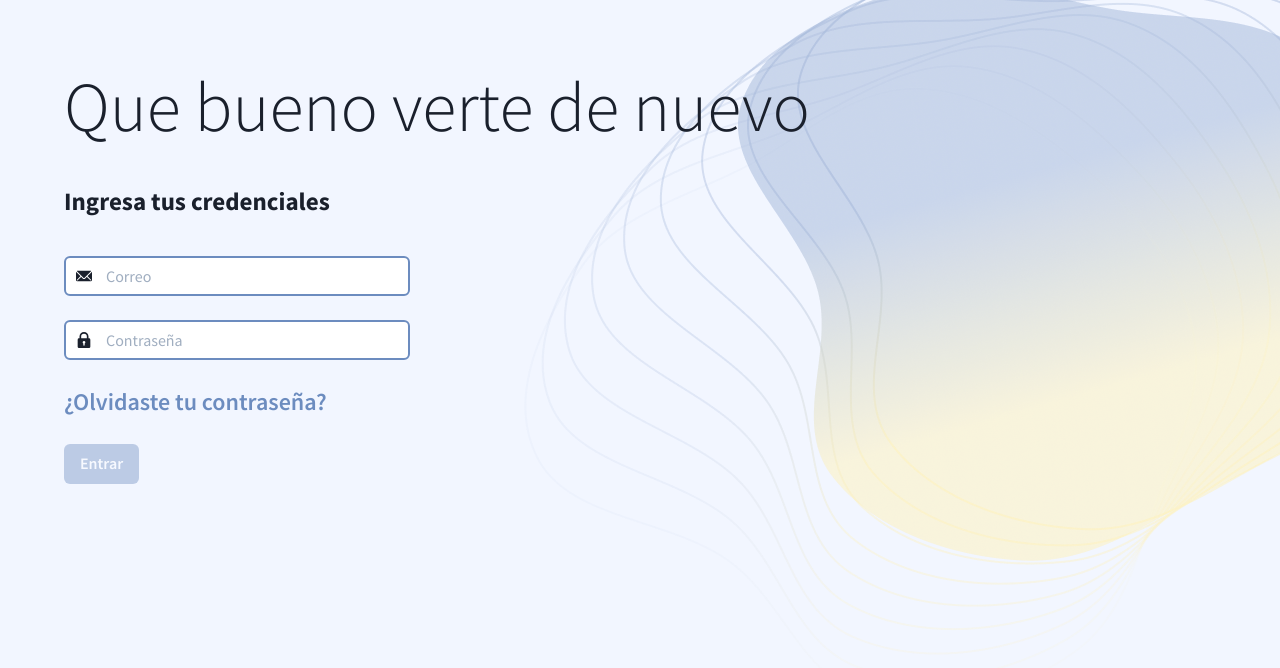
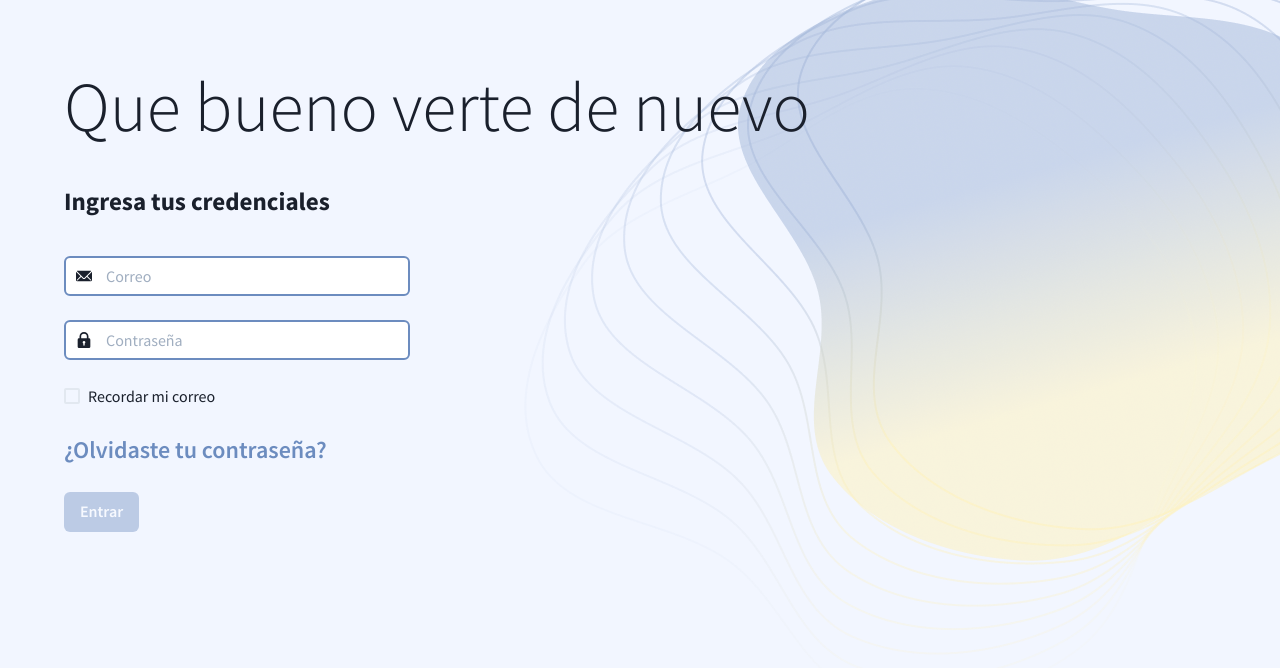
Before and after one commit to andreadelou/Proyecto-_IS, a React (Create React App) app: page / in a window 1280 px wide. Shown: the top 668 px of the page. Built offline with nearby package versions, Linux system fonts and the light colour scheme; no server answers.

Commit message:
Implementando recordar usuario en pagina login

```diff
--- a/src/pages/Login.js
+++ b/src/pages/Login.js
@@ -12,7 +12,9 @@ import {
   useToast,
   HStack,
   Spinner,
-  useDisclosure
+  useDisclosure,
+  FormLabel,
+  Checkbox
 } from "@chakra-ui/react";
 import { EmailIcon, LockIcon } from "@chakra-ui/icons";
 import blob from "../assets/blob01.png";
@@ -32,10 +34,12 @@ function Login() {
   const [password, setPassword] = useState();
   // Auth State
   const [user, loading, error] = useAuthState(auth);
+  // User remind
+  const [remindUser, setRemindUser] = useState(false);
+  const [finishedCheckRemindUser, setFinishChekRemindUser] = useState(false);
 
   const navigate = useNavigate(); // navigate
   const { isOpen, onOpen, onClose } = useDisclosure();  // Modal settings
-
 
 
   // Use the toast
@@ -49,6 +53,11 @@ function Login() {
     // }
     // signOut();
     if (user) return navigate("/home");
+    if (localStorage.getItem('email')) {
+      setEmail(localStorage.getItem('email'))
+      setRemindUser(true);
+    }
+    setFinishChekRemindUser(true);
   }, [user, loading]);
 
 
@@ -81,7 +90,6 @@ function Login() {
   }
 
 
-
   const onSuccessReset = () => {
     toast({
       title: 'Se te ha enviado un correo para resetear tu contraseña.',
@@ -110,12 +118,23 @@ function Login() {
         <VStack spacing={"24px"} width="30%" alignItems={"start"}>
           <InputGroup>
             <InputLeftElement pointerEvents={"none"} children={<EmailIcon />} />
-            <Input variant={'input'} placeholder="Correo" type={"email"} onChange={($event) => { setEmail($event.target.value) }} />
+            <Input variant={'input'} defaultValue={email} placeholder="Correo" type={"email"} onChange={($event) => { setEmail($event.target.value) }} />
           </InputGroup>
           <InputGroup>
             <InputLeftElement pointerEvents={"none"} children={<LockIcon />} />
             <Input variant={'input'} onChange={($event) => { setPassword($event.target.value) }} placeholder="Contraseña" type={"password"} />
           </InputGroup>
+          {finishedCheckRemindUser ?
+            <InputGroup>
+              <Checkbox defaultChecked={remindUser} onChange={(e) => {
+                if (!(e.target.checked)) {
+                  localStorage.removeItem('email');
+                }
+                setRemindUser(e.target.checked)
+              }}>Recordar mi correo</Checkbox>
+            </InputGroup>
+
+            : ''}
           <Link color={"primary"} onClick={onOpen}>¿Olvidaste tu contraseña?</Link>
           <HStack spacing={"24px"}>
             <Button
@@ -123,7 +142,13 @@ function Login() {
               backgroundColor="primary"
               textColor="textLight"
               disabled={loading || !email || !password}
-              onClick={login}
+              onClick={() => {
+                if (remindUser) {
+                  localStorage.setItem('email', email);
+                }
+                login();
+
+              }}
             >
               Entrar
             </Button>
```
